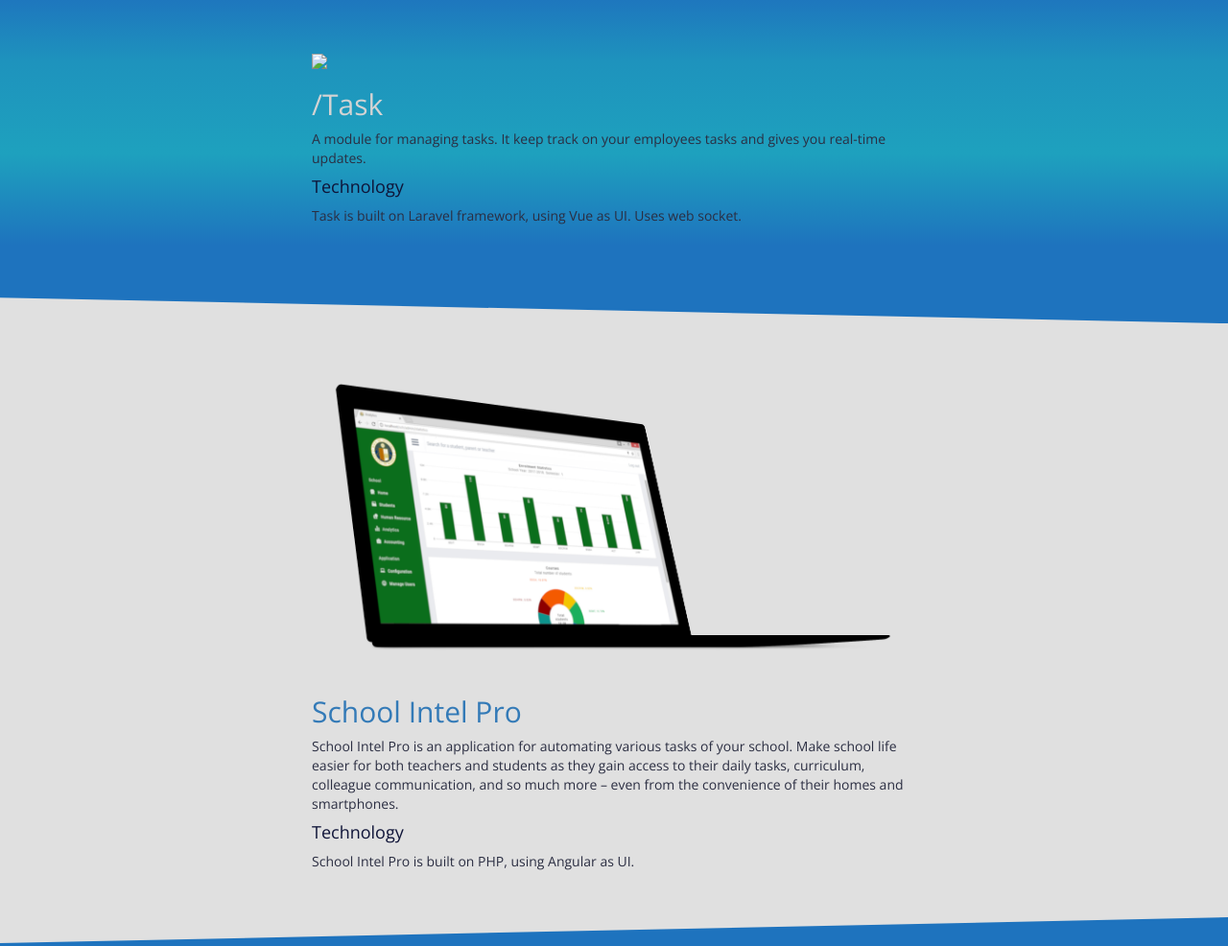
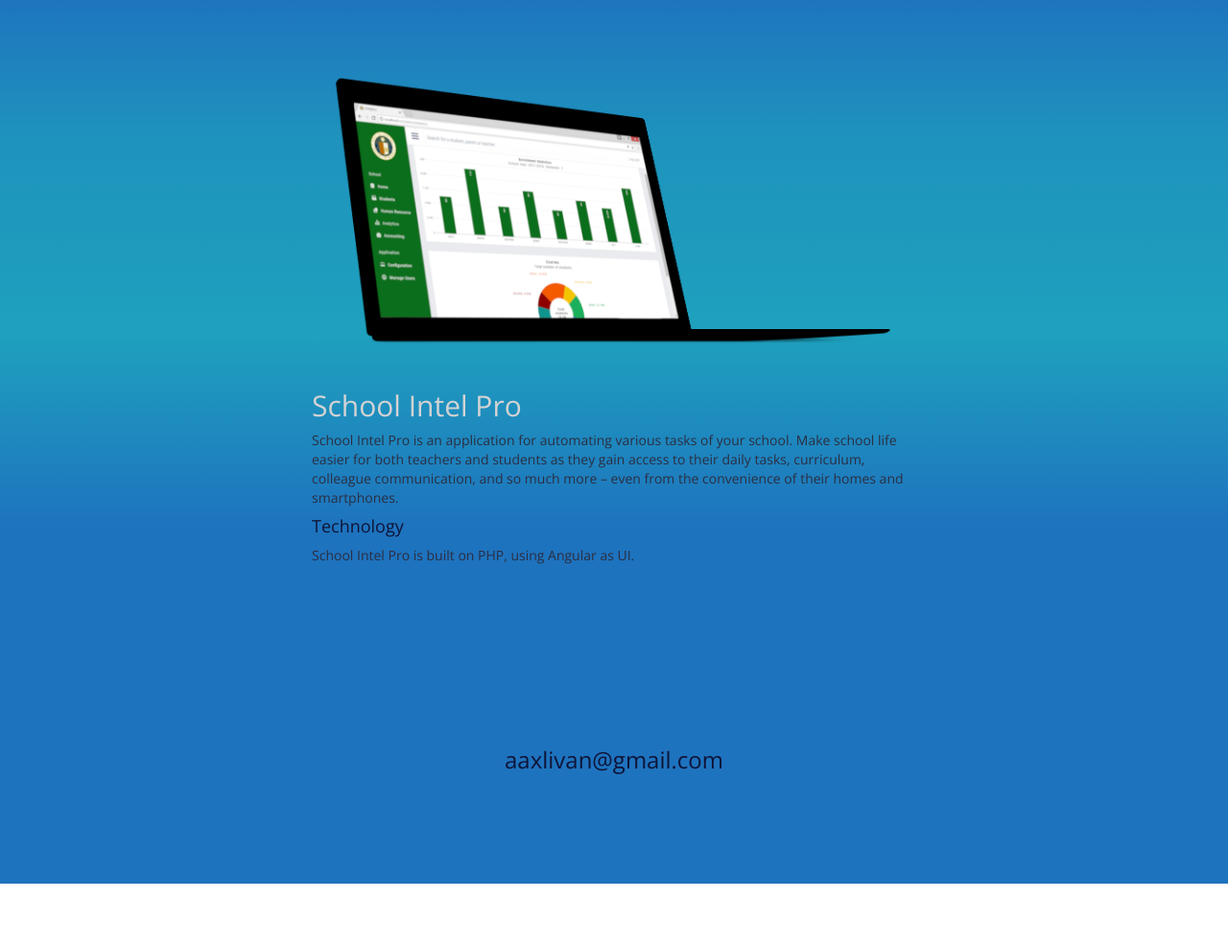
Before and after one commit to julienmae/julienmae.github.io, a plain HTML site: page index.html in a window 1280 px wide. Shown: the part 1460-2446 px from the top of the page at 96% size. After the commit the page ends 2381 px from the top, so only its background shows below. Drawn offline with nearby package versions, Linux system fonts and the light colour scheme.

Commit message:
Update index.html

```diff
--- a/index.html
+++ b/index.html
@@ -95,33 +95,6 @@
 
 		            <div class="row work-item-row">
 		              <div class="">
-		                <img src="img/track-task" class="img-responsive center-block">
-		              </div>
-		              <div class="">
-		                <h2><a href="https://trackmiyens.com" target="blank">/Task</a></h2>
-		                <p>A module for managing tasks. It keep track on your employees tasks and gives you real-time updates.</p>
-		                <h4>Technology</h4>
-		                <p>Task is built on Laravel framework, using Vue as UI. Uses web socket.</p>
-		              </div>
-		            </div>
-
-<!--
-		            <div class="row text-center" style="margin:20px;">
-		                <a class="btn btn-launch" href="https://trackmiyens.com" target="blank">Go to site</a>
-		            </div>
--->
-		          </div>
-		      </div>
-
-
-
-
-
-		      <div class="row row-grey">
-		          <div class="col-sm-6 col-sm-offset-3">
-
-		            <div class="row work-item-row">
-		              <div class="">
 		                <img src="img/school-intel-pro-laptop.png" class="img-responsive center-block">
 		              </div>
 		              <div class="">
```
